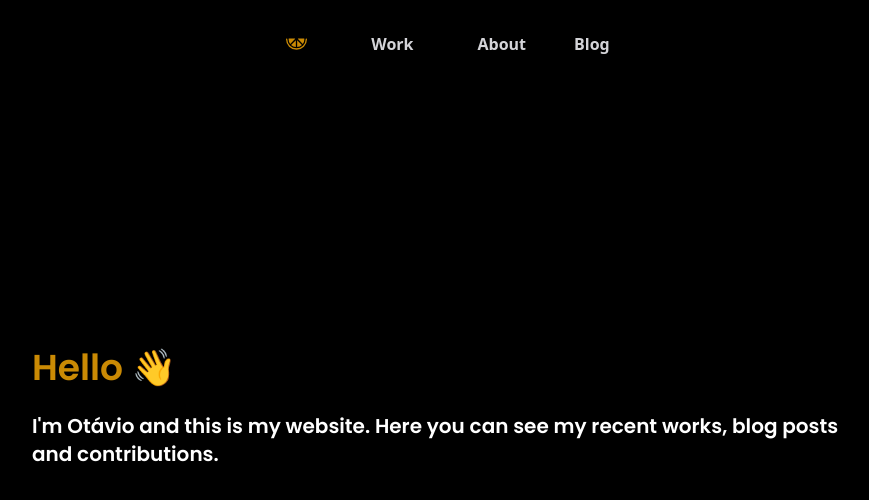
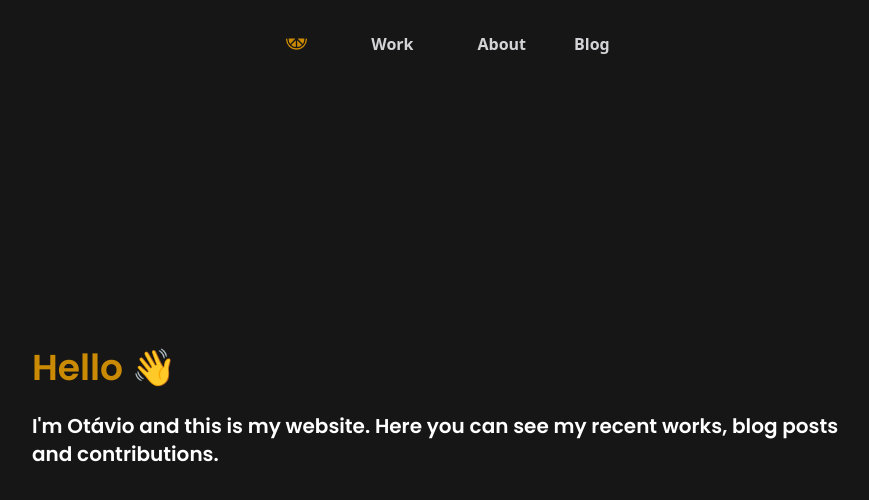
Before and after one commit to OtavioSC/website, a Next.js app: page / in a window 1280 px wide. Shown: the top 500 px of the page, without its empty margins (192-1061 px from the left). Built offline with nearby package versions, Linux system fonts and the light colour scheme.

Commit message:
docs: setting a better README.md

```diff
--- a/src/app/layout.tsx
+++ b/src/app/layout.tsx
@@ -13,7 +13,7 @@ export default function RootLayout({
 }) {
   return (
     <html lang="en">
-      <body className="mx-auto max-w-3xl px-4 sm:px-6 xl:max-w-5xl xl:px-0 bg-black">
+      <body className="mx-auto max-w-3xl px-4 sm:px-6 xl:max-w-5xl xl:px-0 bg-dark">
         <div className="flex h-screen flex-col justify-between">
           <Navbar />
           <main className="mb-auto">{children}</main>
--- a/tailwind.config.js
+++ b/tailwind.config.js
@@ -1,16 +1,16 @@
 /** @type {import('tailwindcss').Config} */
 module.exports = {
   content: [
-    './src/pages/**/*.{js,ts,jsx,tsx,mdx}',
-    './src/components/**/*.{js,ts,jsx,tsx,mdx}',
-    './src/app/**/*.{js,ts,jsx,tsx,mdx}',
+    "./src/pages/**/*.{js,ts,jsx,tsx,mdx}",
+    "./src/components/**/*.{js,ts,jsx,tsx,mdx}",
+    "./src/app/**/*.{js,ts,jsx,tsx,mdx}",
   ],
   theme: {
     extend: {
-     colors: {
-      'bg-dark': '#161616'
-     }
+      colors: {
+        dark: "#161616",
+      },
     },
   },
   plugins: [],
-}
+};
```
Also changed, not shown: src/components/navbar/Navbar.tsx (+2 -7 lines), 1 other file (tests, documents, lock files or other folders).
